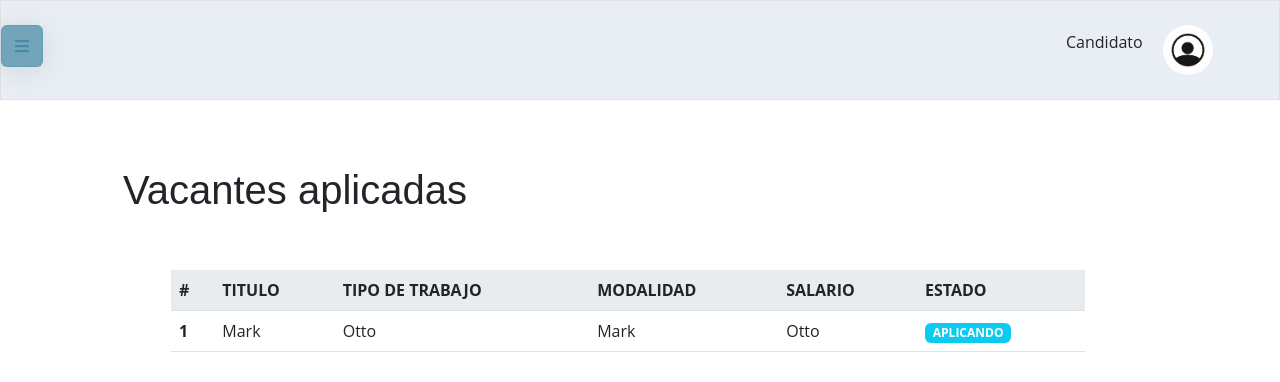
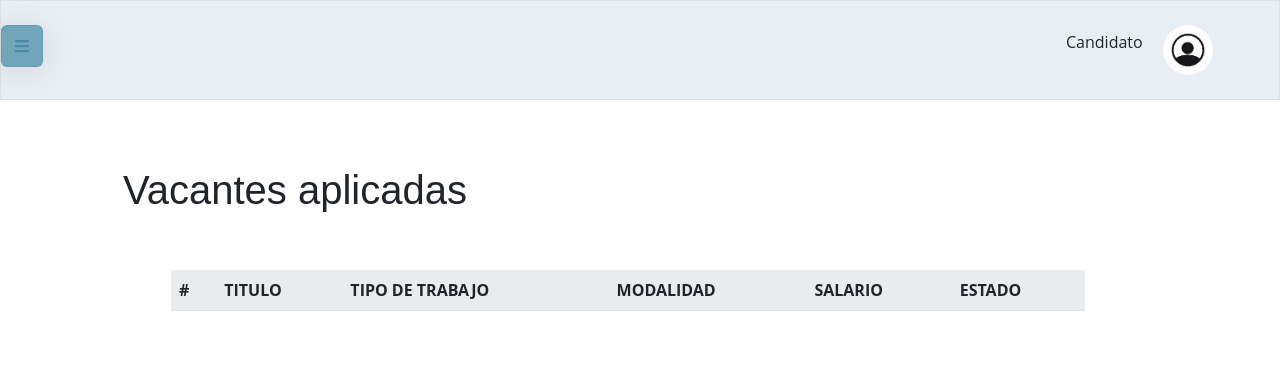
Before and after one commit to MASC95/Kodemia23g, a React (Create React App) app: page /dashboard-candidato/app-vacancies in a window 1280 px wide. Shown: the top 382 px of the page. Built offline with nearby package versions, Linux system fonts and the light colour scheme.

Commit message:
using map and destructuring

```diff
--- a/src/componentes/Candidate/ProfileCandidate/SkillsSection.js
+++ b/src/componentes/Candidate/ProfileCandidate/SkillsSection.js
@@ -1,6 +1,8 @@
 import React, { useState } from 'react';
 import axios from 'axios';
 import { endpoints } from '../EndpointsCandidate/endpoints';
+
+//agregar al form de candidate
 
 const SkillsSection = () => {
   const [selectedSkill, setSelectedSkill] = useState('');
--- a/src/componentes/Candidate/VacancyCandidate/ListMyAppVacancy.js
+++ b/src/componentes/Candidate/VacancyCandidate/ListMyAppVacancy.js
@@ -9,18 +9,19 @@ import useJob from '../../../hooks/useJob'
 
 //Muestra las vacantes a las que ha aplicado el candidato
 // hacer una destructuración del array
-// hacer una petición GET a la API
 // hacer un map y llenar la tabla de manera dinámica con los datos del contexto
-// traer del contexto los siguientes datos: Titsulo, Tipo de trabajo, Modalidad, Salario, Estado
+// traer del contexto los siguientes datos: Titulo, Tipo de trabajo, Modalidad, Salario, Estado
 //Muestra las vacantes a las que ha aplicado el candidato aqui trabajando
 
 export const ListMyAppVacancy=()=>{
     const [dataCandidate]=useJob();
+    const {my_vacancies} = dataCandidate
     useEffect(() => {
-      /* cargarDatos(); */
+     /*  cargarDatos(); */
       console.log("----ListMyAppVacancy---",dataCandidate)
+    }, [])
 
-    }, [])
+
 
 
     const cargarDatos = async()=>{
@@ -50,16 +51,18 @@ export const ListMyAppVacancy=()=>{
                     </tr>
                 </thead>
                 <tbody>
+                {my_vacancies && my_vacancies.map((item,index)=>(
                     <tr>
-                    <th scope="row">1</th>
-                    <td>Mark</td>
-                    <td>Otto</td>
+                    <th scope="row">{index+1}</th>
+
+                    <td>{item.title}</td>
+                    <td>{}</td>
                     <td>Mark</td>
                     <td>Otto</td>
                     <td className="options_buttons justify-content-center gap-3">
                     <Badge bg="info" className="badge_state1">APLICANDO </Badge>
                     </td>
-                    </tr>
+                    </tr>))}
                 </tbody>
             </table>
             </div>
```
